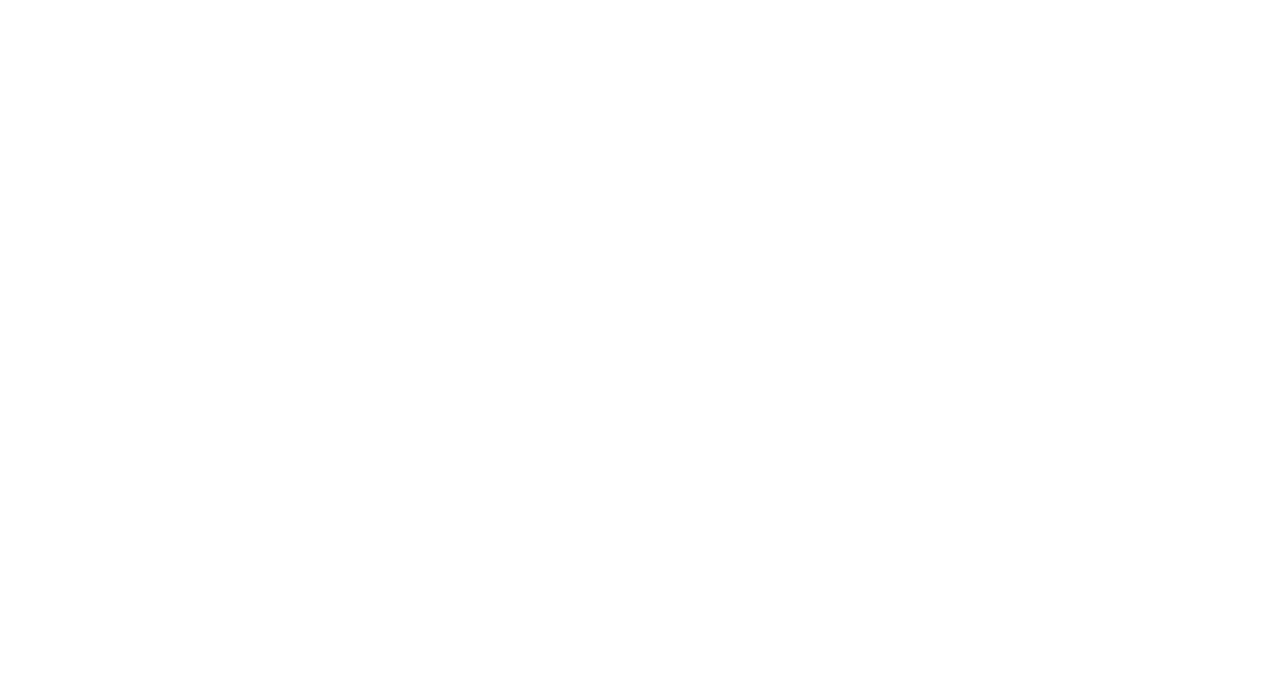
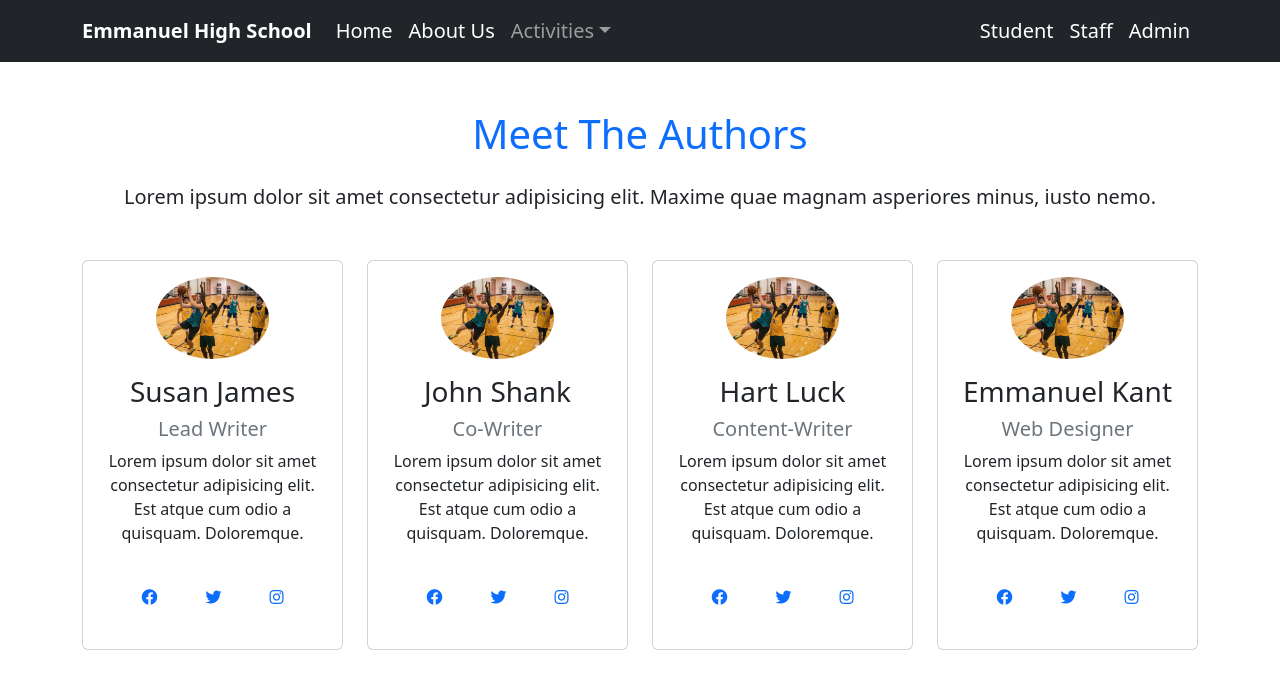
Before and after one commit to FamutimiEmmanuel/school-portal, a React (Create React App) app in the folder frontend/: page /about in a window 1280 px wide. Before the commit this address had no page. Shown: the top 688 px of the page. Built offline with nearby package versions, Linux system fonts and the light colour scheme.

Commit message:
home changes

```diff
--- a/frontend/src/App.js
+++ b/frontend/src/App.js
@@ -23,6 +23,7 @@
 import AdminPrivateRoute from './components/routing/AdminPrivateRoute';
 import setAuthToken from './utils/setAuthToken';
 import Home from "./components/home";
+import Authors from "./components/authors";
 import './App.css';
 import 'bootstrap/dist/css/bootstrap.min.css';
 // import { Provider } from 'react-redux';
@@ -39,10 +40,11 @@
         <AdminState>
     {/* <Provider store={store}>    */}
     <Fragment>
-      <div className="App px-2">
+      <div className="App">
     <BrowserRouter>
     <Routes>
       <Route path="/" element={<Home />}></Route>
+      <Route path="/about" element={<Authors />}></Route>
       <Route path="/studentregister" element={<Studentregister />}></Route>
       <Route path="/studentlogin" element={<Studentlogin />}></Route>
       <Route path='/studentprofile' element={<StudentPrivateRoute component={Studentprofile} />} />
--- a/frontend/src/components/authors.js
+++ b/frontend/src/components/authors.js
@@ -1,8 +1,14 @@
 import sport from '../img/sport.jpg'
+import NavBar from './navbar'
+import Footer from './footer'
+
+
 const Authors = () => {
     return (
-        <section id="authors" class="my-5 text-center">
-        <div class="container">
+
+        <section id="authors" class="text-center">
+          <NavBar/>
+        <div class="container mt-5">
           <div class="row">
             <div class="col">
               <div class="info-header mb-5">
@@ -137,7 +143,12 @@
           </div>
 
         </div>
+        {/* <div class="mt-5">
+        <Footer/>
+        </div> */}
+
        </section>
+
     )
 }
 
--- a/frontend/src/components/footer.js
+++ b/frontend/src/components/footer.js
@@ -6,7 +6,7 @@
             <footer id="main-footer" className="text-center p-1 text-white Appfooter">
             <div className="container">
               <div className="row">
-                <div className="col">
+                <div className="col" style={{ color:"#fff",fontSize:"25px", fontWeight:"bold"}}>
                   <p>&copy; <span>2022</span> Emmanuel Famutimi </p>
                 </div>
               </div>
--- a/frontend/src/components/header.js
+++ b/frontend/src/components/header.js
@@ -14,11 +14,15 @@
         //   src="https://unsplash.com/photos/UqTrGSohyCs"
           src={childrenreading}
           alt="First slide"
-          width={900} height={500}
+          style={{ width: '100%', height: '90vh' }}
+          // width={900} height={500}
         />
-        <Carousel.Caption>
-          <h3>First slide label</h3>
-          <p>Nulla vitae elit libero, a pharetra augue mollis interdum.</p>
+        <Carousel.Caption  style={{ color:"#333",fontSize:"20px", fontWeight:"bold"}}>
+          <h3>School Children Reading</h3>
+          <p>Famutimi was invited to training camp with the Philadelphia 76ers and made appearances in four preseason games (4.5 ppg, 2.0 rpg) before being waived.
+            He played 47 games for the Arkansas RimRockers in 2005–06, and averaged 6.8 points
+            and 2.7 rebounds in 16.5 minutes per game while shooting .513 (122-238) from the field.
+         </p>
         </Carousel.Caption>
       </Carousel.Item>
       <Carousel.Item>
@@ -27,40 +31,33 @@
         //   src="holder.js/800x400?text=Second slide&bg=282c34"
           src={childrenlibrary}
           alt="Second slide"
-          width={900} height={500}
+          style={{ width: '100%', height: '90vh' }}
+          // width={900} height={500}
         />
 
-        <Carousel.Caption>
-          <h3>Second slide label</h3>
-          <p>Lorem ipsum dolor sit amet, consectetur adipiscing elit.</p>
+        <Carousel.Caption style={{ color:"#fff",fontSize:"20px", fontWeight:"bold"}}>
+          <h3>School Library</h3>
+          <p>Famutimi was invited to training camp with the Philadelphia 76ers and made appearances in four preseason games (4.5 ppg, 2.0 rpg) before being waived.
+            He played 47 games for the Arkansas RimRockers in 2005–06, and averaged 6.8 points
+            and 2.7 rebounds in 16.5 minutes per game while shooting .513 (122-238) from the field.
+         </p>
         </Carousel.Caption>
       </Carousel.Item>
-      {/* <Carousel.Item>
-        <img
-          className="d-block w-100"
-        //   src="holder.js/800x400?text=Third slide&bg=20232a"
-          src={childrenteacher}
-          alt="Third slide"
-        />
-
-        <Carousel.Caption>
-          <h3>Third slide label</h3>
-          <p>
-            Praesent commodo cursus magna, vel scelerisque nisl consectetur.
-          </p>
-        </Carousel.Caption>
-      </Carousel.Item> */}
       <Carousel.Item>
         <img
           className="d-block w-100"
         //   src="https://unsplash.com/photos/UqTrGSohyCs"
           src={sport}
           alt="Fourth slide"
-          width={900} height={500}
+          style={{ width: '100%', height: '90vh' }}
+          // width={900} height={500}
         />
-        <Carousel.Caption>
-          <h3>Fourth slide label</h3>
-          <p>Nulla vitae elit libero, a pharetra augue mollis interdum.</p>
+        <Carousel.Caption style={{ color:"#fff",fontSize:"20px", fontWeight:"bold"}}>
+          <h3>Sporting Activities</h3>
+          <p>Famutimi was invited to training camp with the Philadelphia 76ers and made appearances in four preseason games (4.5 ppg, 2.0 rpg) before being waived.
+            He played 47 games for the Arkansas RimRockers in 2005–06, and averaged 6.8 points
+            and 2.7 rebounds in 16.5 minutes per game while shooting .513 (122-238) from the field.
+         </p>
         </Carousel.Caption>
       </Carousel.Item>
     </Carousel>
--- a/frontend/src/components/home.js
+++ b/frontend/src/components/home.js
@@ -1,9 +1,9 @@
-import {Button} from 'react-bootstrap';
+
 import NavBar from './navbar';
 import Footer from './footer';
 import Header from './header';
-import Mission from './mission';
-import Authors from './authors';
+// import Mission from './mission';
+// import Authors from './authors';
 
 function Home() {
   return (
@@ -11,9 +11,8 @@
     <NavBar/>
     <div style={{height:""}}>
     <Header/>
-    <Mission/>
-    <Button variant="primary"><a href="https://buy.stripe.com/test_cN26rIfhy4kDfV66oo" className="btn btn-primary mb">Payments</a></Button>
-    <Authors/>
+    {/* <Mission/> */}
+    {/* <Authors/> */}
     </div>
 
     <Footer/>
--- a/frontend/src/components/mission.js
+++ b/frontend/src/components/mission.js
@@ -2,9 +2,9 @@
 
 function Mission() {
   return (
-    <Accordion>
-      <Accordion.Item eventKey="0">
-        <Accordion.Header>Our Mission</Accordion.Header>
+    <Accordion alwaysOpen style={{ background:'black', color:"#fff" }}>
+      <Accordion.Item eventKey="0" style={{ background:'black', color:"#fff" }}>
+        <Accordion.Header >Our Mission</Accordion.Header>
         <Accordion.Body>
           Lorem ipsum dolor sit amet, consectetur adipiscing elit, sed do
           eiusmod tempor incididunt ut labore et dolore magna aliqua. Ut enim ad
@@ -15,7 +15,7 @@
           culpa qui officia deserunt mollit anim id est laborum.
         </Accordion.Body>
       </Accordion.Item>
-      <Accordion.Item eventKey="1">
+      <Accordion.Item eventKey="1" style={{ background:'black', color:"#fff" }}>
         <Accordion.Header>Our Vision</Accordion.Header>
         <Accordion.Body>
           Lorem ipsum dolor sit amet, consectetur adipiscing elit, sed do
@@ -27,7 +27,7 @@
           culpa qui officia deserunt mollit anim id est laborum.
         </Accordion.Body>
       </Accordion.Item>
-      <Accordion.Item eventKey="2">
+      <Accordion.Item eventKey="2" style={{ background:'black', color:"#fff" }}>
         <Accordion.Header>Testimonials</Accordion.Header>
         <Accordion.Body>
           Lorem ipsum dolor sit amet, consectetur adipiscing elit, sed do
--- a/frontend/src/components/navbar.js
+++ b/frontend/src/components/navbar.js
@@ -7,34 +7,34 @@
   return (
     <Navbar collapseOnSelect expand="lg" bg="dark" variant="dark">
       <Container>
-        <Navbar.Brand href="#home">Emmanuel High School</Navbar.Brand>
+        <Navbar.Brand href="#home" style={{ color:"#fff",fontSize:"20px", fontWeight:"bold"}}>Emmanuel High School</Navbar.Brand>
         <Navbar.Toggle aria-controls="responsive-navbar-nav" />
         <Navbar.Collapse id="responsive-navbar-nav">
           <Nav className="me-auto">
-            <Nav.Link href="#features">Home</Nav.Link>
-            <Nav.Link href="#pricing">About Us</Nav.Link>
-            <NavDropdown title="Activities" id="collasible-nav-dropdown">
-              <NavDropdown.Item href="#action/3.1">
-               <a href="https://buy.stripe.com/test_cN26rIfhy4kDfV66oo">Payments</a>
+            <Nav.Link href="/" style={{ color:"#fff",fontSize:"20px"}}>Home</Nav.Link>
+            <Nav.Link href="/about" style={{ color:"#fff",fontSize:"20px"}}>About Us</Nav.Link>
+            <NavDropdown title="Activities" id="collasible-nav-dropdown" style={{ color:"#fff",fontSize:"20px"}}>
+              <NavDropdown.Item href="https://buy.stripe.com/test_cN26rIfhy4kDfV66oo" style={{ color:"#333",fontSize:"20px"}}>
+               payment
               </NavDropdown.Item>
               <NavDropdown.Divider />
-              <NavDropdown.Item href="#action/3.2">Summer lesson</NavDropdown.Item>
+              <NavDropdown.Item href="/summer" style={{ color:"#333",fontSize:"20px"}}>Summer lesson</NavDropdown.Item>
               <NavDropdown.Divider />
-              <NavDropdown.Item href="#action/3.3">
+              <NavDropdown.Item href="/cultural" style={{ color:"#333",fontSize:"20px"}}>
                 Cultural Display
               </NavDropdown.Item>
               <NavDropdown.Divider />
-              <NavDropdown.Item href="#action/3.3">
+              <NavDropdown.Item href="/sport" style={{ color:"#333",fontSize:"20px"}}>
               Inter-House Sport
               </NavDropdown.Item>
             </NavDropdown>
           </Nav>
           <Nav>
-            <Nav.Link href="/studentlogin">Student</Nav.Link>
-            <Nav.Link eventKey={2} href="/stafflogin">
+            <Nav.Link href="/studentlogin" style={{ color:"#fff",fontSize:"20px"}}>Student</Nav.Link>
+            <Nav.Link eventKey={2} href="/stafflogin" style={{ color:"#fff",fontSize:"20px"}}>
               Staff
             </Nav.Link>
-            <Nav.Link eventKey={3} href="/adminlogin">
+            <Nav.Link eventKey={3} href="/adminlogin" style={{ color:"#fff",fontSize:"20px"}}>
               Admin
             </Nav.Link>
           </Nav>
```
